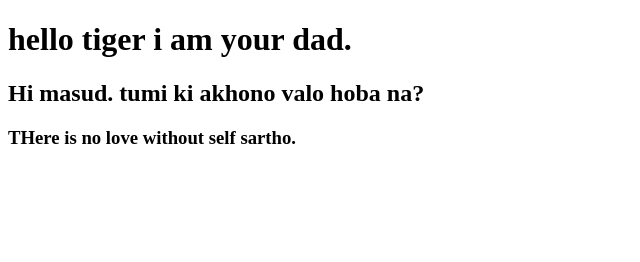
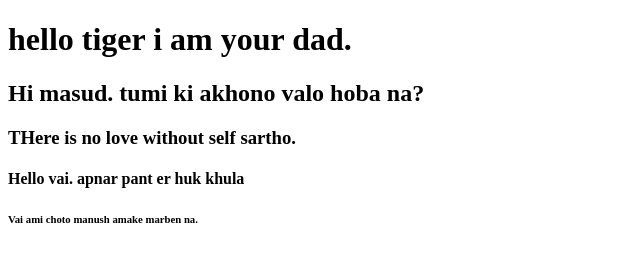
Before and after one commit to Rana12356/second-repo, a plain HTML site: page index.html in a window 1280 px wide. Shown: the whole page, without its empty margins (0-640 px from the left). Drawn offline with Linux system fonts and the light colour scheme.

Commit message:
more header added

```diff
--- a/index.html
+++ b/index.html
@@ -10,5 +10,7 @@
     <h1>hello tiger i am your dad.</h1>
     <h2>Hi masud. tumi ki akhono valo hoba na?</h2>
     <h3>THere is no love without self sartho.</h3>
+    <h4>Hello vai. apnar pant er huk khula</h4>
+    <h6>Vai ami choto manush amake marben na.</h6>
 </body>
 </html>
```
